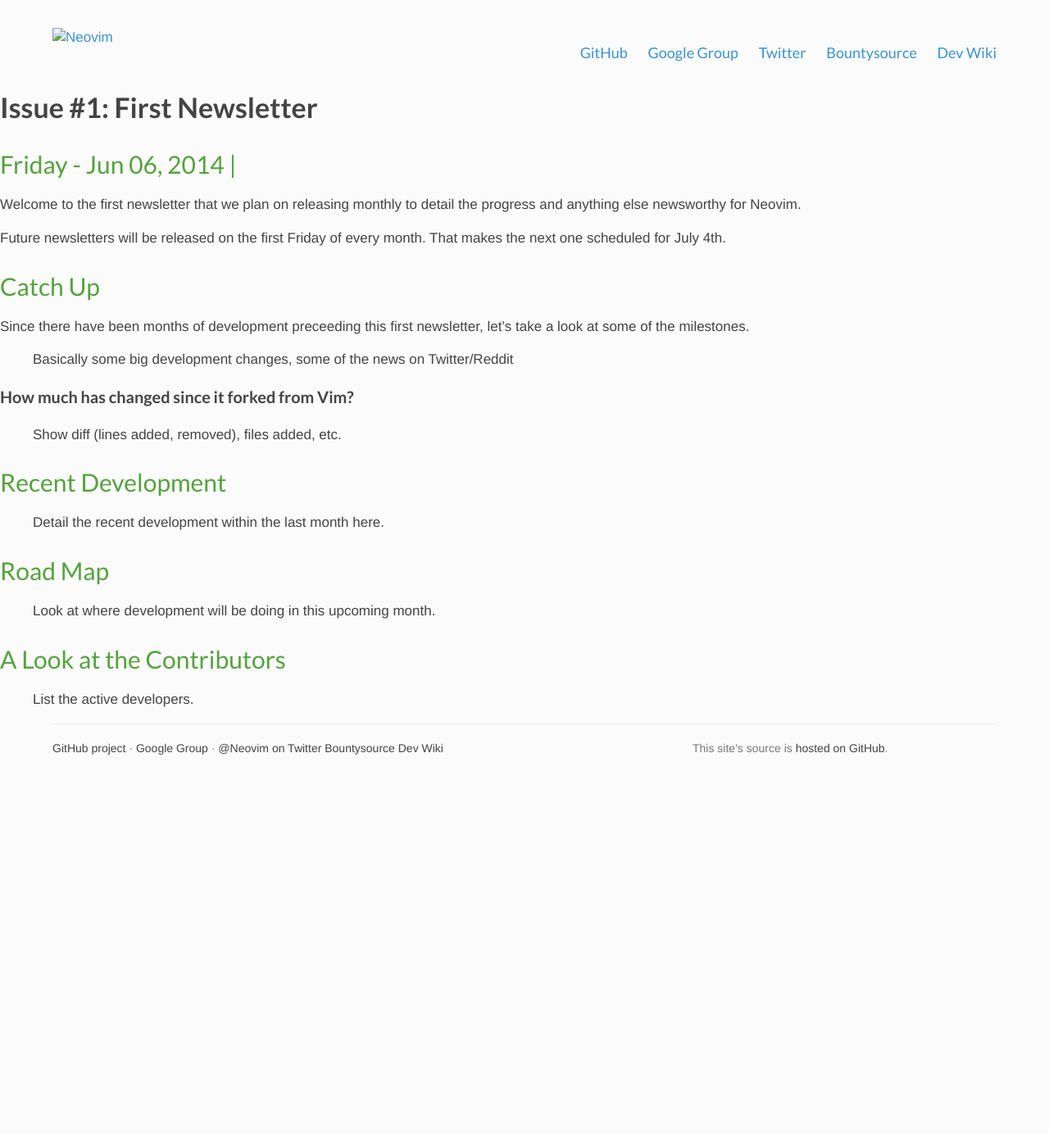
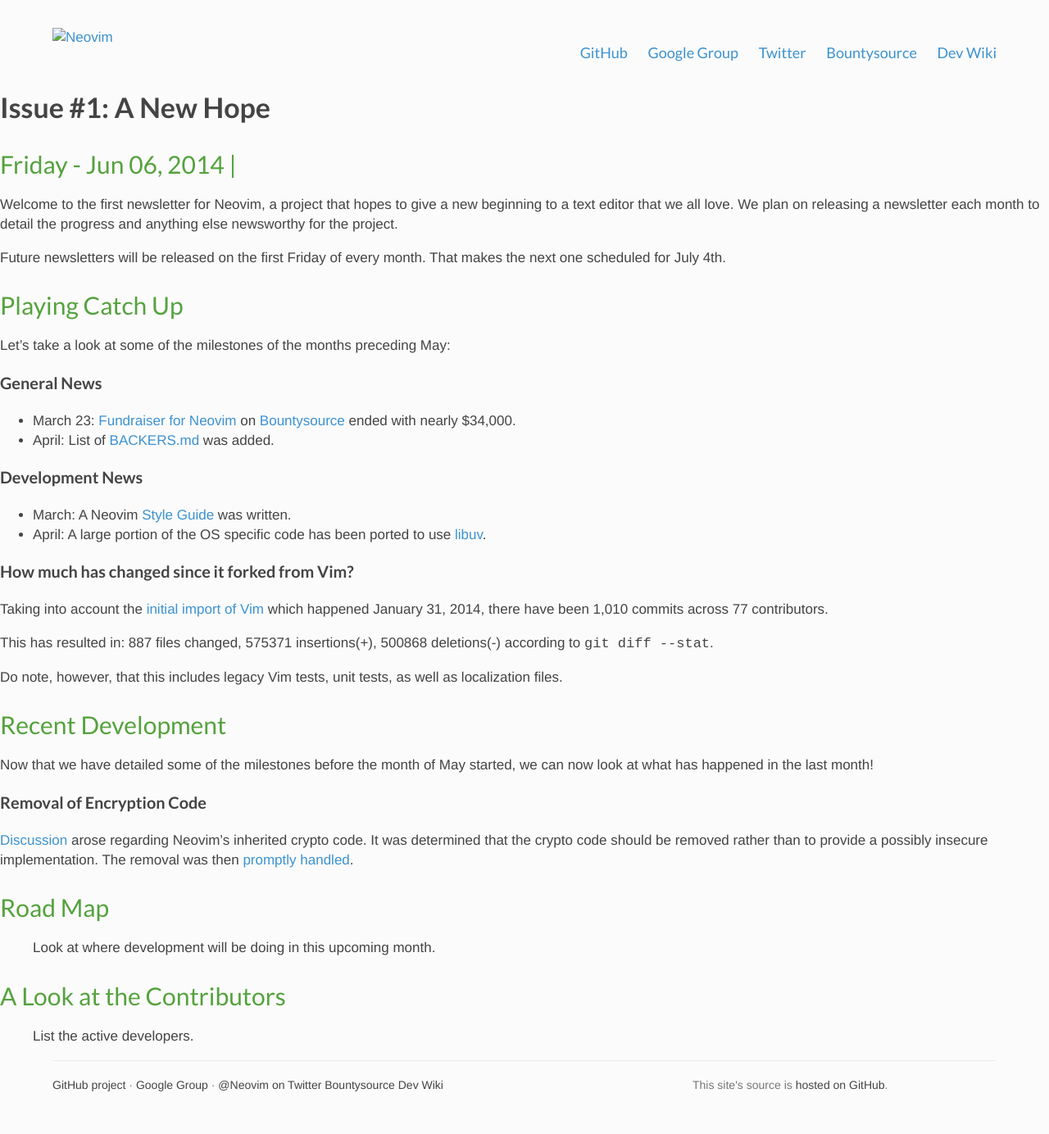
Before and after one commit to neovim/neovim.github.io, a Jekyll site: the page built from _posts/2014-06-06-june-newsletter.md, in a window 1280 px wide. Shown: the whole page at 82% size. Built offline with Jekyll 4.4.1, drawn with Linux system fonts in a browser that asks for light colours; nearby versions of some CDN libraries; before the commit the page ends 973 px from its top, so only the background shows below that.

Commit message:
Add some past news, diff stats, crypto section

```diff
--- a/_posts/2014-06-06-june-newsletter.md
+++ b/_posts/2014-06-06-june-newsletter.md
@@ -1,29 +1,54 @@
 ---
 layout: post
-title: "Issue #1: First Newsletter"
+title: "Issue #1: A New Hope"
 category: newsletter
 ---
 
-Welcome to the first newsletter that we plan on releasing monthly to detail the
-progress and anything else newsworthy for Neovim.
+Welcome to the first newsletter for Neovim, a project that hopes to give a new
+beginning to a text editor that we all love. We plan on releasing a newsletter
+each month to detail the progress and anything else newsworthy for the project.
 
 Future newsletters will be released on the first Friday of every month. That
 makes the next one scheduled for July 4th.
 
-## Catch Up
+## Playing Catch Up
 
-Since there have been months of development preceeding this first newsletter,
-let's take a look at some of the milestones.
+Let's take a look at some of the milestones of the months preceding May:
 
-> Basically some big development changes, some of the news on Twitter/Reddit
+### General News
+
+- March 23: [Fundraiser for Neovim][fund] on [Bountysource][bountysource] ended with
+  nearly $34,000.
+- April: List of [BACKERS.md][backers] was added.
+
+### Development News
+
+- March: A Neovim [Style Guide][style] was written.
+- April: A large portion of the OS specific code has been ported to use
+  [libuv][libuv].
 
 ### How much has changed since it forked from Vim?
 
-> Show diff (lines added, removed), files added, etc.
+Taking into account the [initial import of Vim][vim-import] which happened
+January 31, 2014, there have been 1,010 commits across 77 contributors.
+
+This has resulted in: 887 files changed, 575371 insertions(+), 500868
+deletions(-) according to `git diff --stat`.
+
+Do note, however, that this includes legacy Vim tests, unit tests, as well as
+localization files.
 
 ## Recent Development
 
-> Detail the recent development within the last month here.
+Now that we have detailed some of the milestones before the month of May
+started, we can now look at what has happened in the last month!
+
+### Removal of Encryption Code
+
+[Discussion][crypto-discussion] arose regarding Neovim's inherited crypto code.
+It was determined that the crypto code should be removed rather than to provide
+a possibly insecure implementation. The removal was then [promptly
+handled][crypto-removal].
 
 ## Road Map
 
@@ -32,3 +57,12 @@
 ## A Look at the Contributors
 
 > List the active developers.
+
+[fund]: https://www.bountysource.com/teams/neovim/fundraiser
+[bountysource]: https://www.bountysource.com/
+[backers]: https://github.com/neovim/neovim/blob/master/BACKERS.md
+[libuv]: https://github.com/joyent/libuv
+[style]: http://neovim.org/development-wiki/style-guide/style-guide.xml
+[vim-import]: https://github.com/neovim/neovim/commit/72cf89bce8e4230dbc161dc5606f48ef9884ba70
+[crypto-discussion]: https://github.com/neovim/neovim/issues/694
+[crypto-removal]: https://github.com/neovim/neovim/pull/699
```
